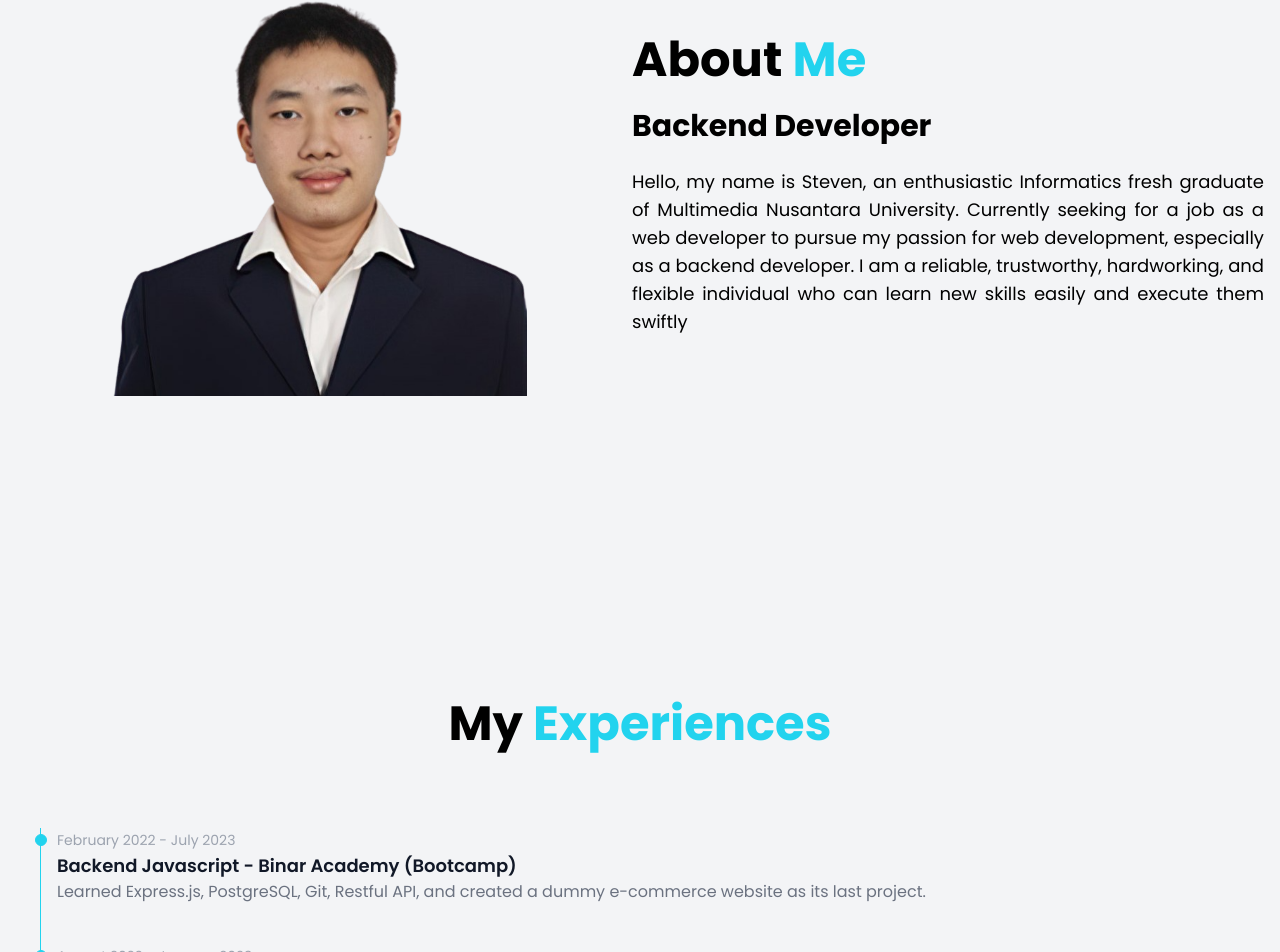
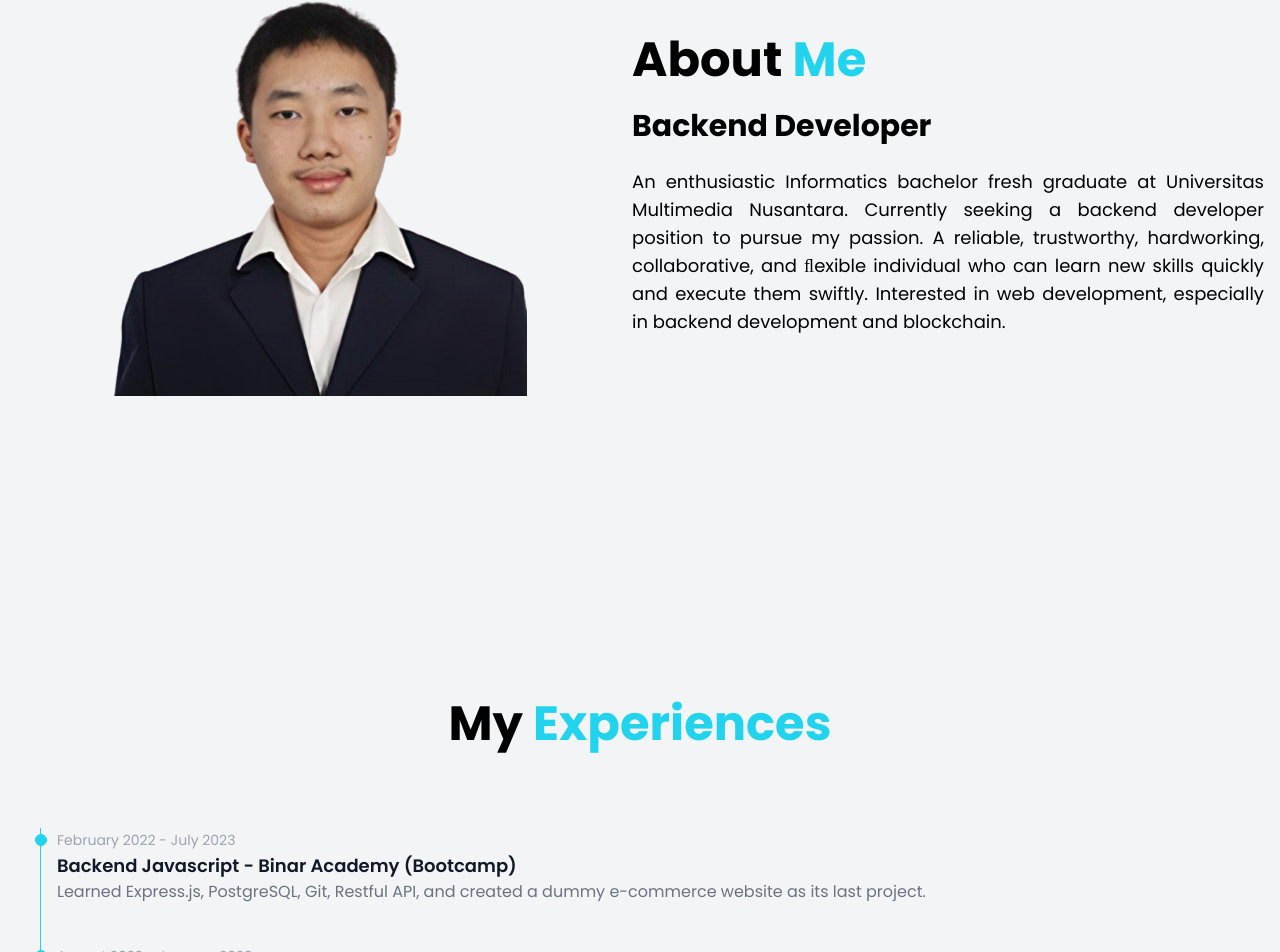
Before and after one commit to steven278/steven278.github.io, a React (Vite) app: page / in a window 1280 px wide. Shown: the part 1025-1977 px from the top of the page. Built offline with nearby package versions, Linux system fonts and the light colour scheme; a web font is replaced by a local one.

Commit message:
about section description minor fix

```diff
--- a/src/components/about/about.tsx
+++ b/src/components/about/about.tsx
@@ -22,7 +22,12 @@ export const MyAbout = () => {
                         <span className="text-cyan-400"> Me</span>
                     </h3>
                     <h4 className="text-3xl font-bold">Backend Developer</h4>
-                    <p className="text-lg text-justify ml-2 md:ml-0">Hello, my name is Steven, an enthusiastic Informatics fresh graduate of Multimedia Nusantara University. Currently seeking for a job as a web developer to pursue my passion for web development, especially as a backend developer. I am a reliable, trustworthy, hardworking, and flexible individual who can learn new skills easily and execute them swiftly</p>
+                    <p className="text-lg text-justify ml-2 md:ml-0">
+                    An enthusiastic Informatics bachelor fresh graduate at Universitas Multimedia Nusantara.
+                    Currently seeking a backend developer position to pursue my passion.
+                    A reliable, trustworthy, hardworking, collaborative, and ﬂexible individual who can learn new skills quickly and execute them swiftly.
+                    Interested in web development, especially in backend development and blockchain.
+                    </p>
                     {/* <p className="text-">A Last Year Computer Science Student at Multimedia Nusantara University</p> */}
                     {/* <a href="">Read More</a> */}
                 </motion.div>
```
